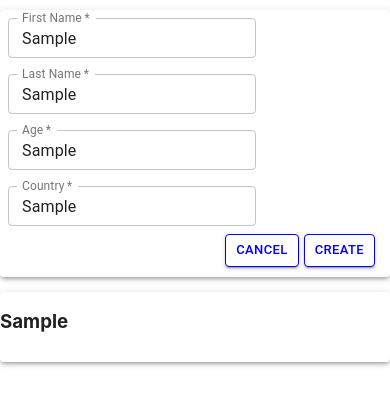
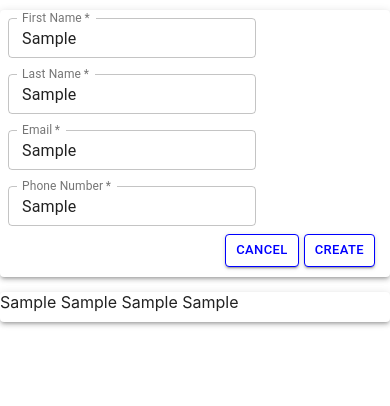
Before and after one commit to jhcxavier/React_training, a React (Create React App) app in the folder react-training/: page / in a window 390 px wide. Both pictures are taken after typing "Sample", "Sample", "Sample", "Sample" into the empty fields and a click on the button "CREATE". Shown: the top 406 px of the page. Built offline with nearby package versions, Linux system fonts and the light colour scheme.

Commit message:
Phone field and email field has been created, and all the fields already on the list

```diff
--- a/react-training/src/App.js
+++ b/react-training/src/App.js
@@ -8,15 +8,14 @@ import Button from '@material-ui/core/Button';
 
 const Validation=()=>{
 
+  const [person,setPerson] = useState({
+    firstName:'',
+    lastName:'',
+    email:'',
+    phoneNumber:''
+  })
 
-
-  const [firstname,setFirstname] = useState('')
   const [listOfNames,setListOfNames] = useState([])
-
-  useEffect(()=>{
-
-  }, [firstname])
-
   return (
     <span>
     <Paper elevation={3}
@@ -33,8 +32,8 @@ const Validation=()=>{
             variant="outlined"
             size="small"
             label="First Name"
-            defaultValue={firstname}
-            onChange={ (e)=> {setFirstname(e.target.value)}}
+            defaultValue={person.firstName}
+            onChange={ (e)=> {setPerson({...person, firstName:e.target.value})}}
             InputLabelProps={{
               shrink:true
             }}
@@ -46,7 +45,8 @@ const Validation=()=>{
             variant="outlined"
             size="small"
             label="Last Name"
-            defaultValue={''}
+            defaultValue={person.lastName}
+            onChange={ (e)=> {setPerson({...person, lastName:e.target.value})}}
             InputLabelProps={{
               shrink:true
             }}
@@ -57,21 +57,22 @@ const Validation=()=>{
             required
             variant="outlined"
             size="small"
-            label="Age"
-            defaultValue={''}
+            label="Email"
+            defaultValue={person.email}
+            onChange={ (e)=> {setPerson({...person, email:e.target.value})}}
             InputLabelProps={{
               shrink:true
             }}
             />
         </Box>
-
         <Box padding={1}>
           <TextField
             required
             variant="outlined"
             size="small"
-            label="Country"
-            defaultValue={''}
+            label="Phone Number"
+            defaultValue={person.phoneNumber}
+            onChange={ (e)=> {setPerson({...person, phoneNumber:e.target.value})}}
             InputLabelProps={{
               shrink:true
             }}
@@ -83,8 +84,7 @@ const Validation=()=>{
                 Cancel
               </Button>
               <Button onClick={()=> {
-                setListOfNames([...listOfNames,firstname])
-                console.log(listOfNames)
+                setListOfNames([...listOfNames,person])
               }}
                variant='contained' size='small' style={{marginRight:'5px', color:'blue', backgroundColor:'white', border:'1px solid blue'}}>
                 Create
@@ -98,18 +98,15 @@ const Validation=()=>{
         paddingBottom: '10px',
         marginTop:'10px'
       }}>
-
         <Grid container>
-          <Box>
             {listOfNames && listOfNames.map((e,index)=> (
-              <h3 key={index} >{e}</h3>
-
+            <Box key={index}>
+              <span  >{e.firstName + ' ' + e.lastName + ' ' + e.email +  ' ' +e.phoneNumber} </span>
+            </Box>
             ))}
-          </Box>
         </Grid>
     </Paper>
     </span>
   )
 }
-
 export default Validation;
```
Also changed, not shown: 1 other file (tests, documents, lock files or other folders).
